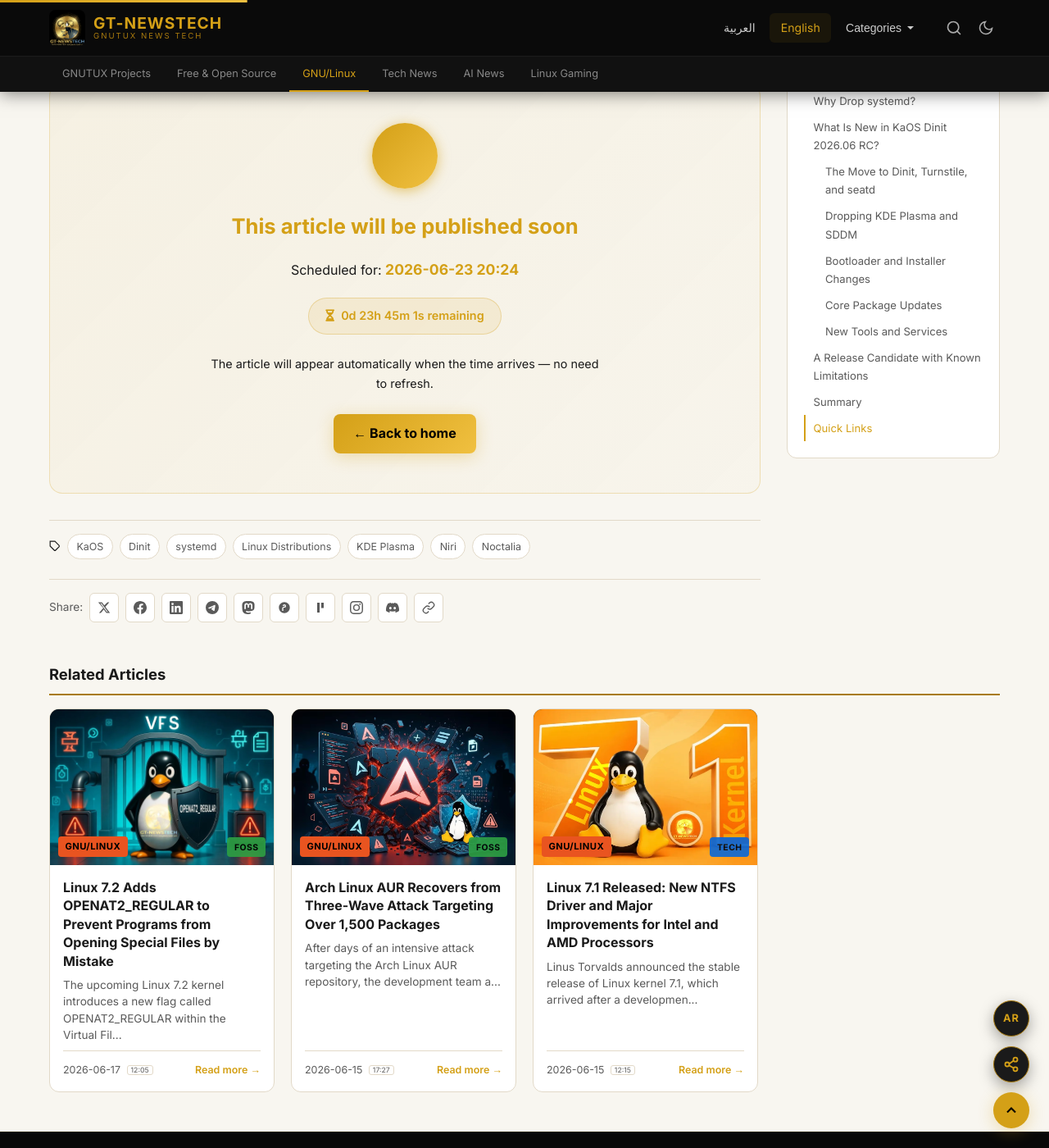
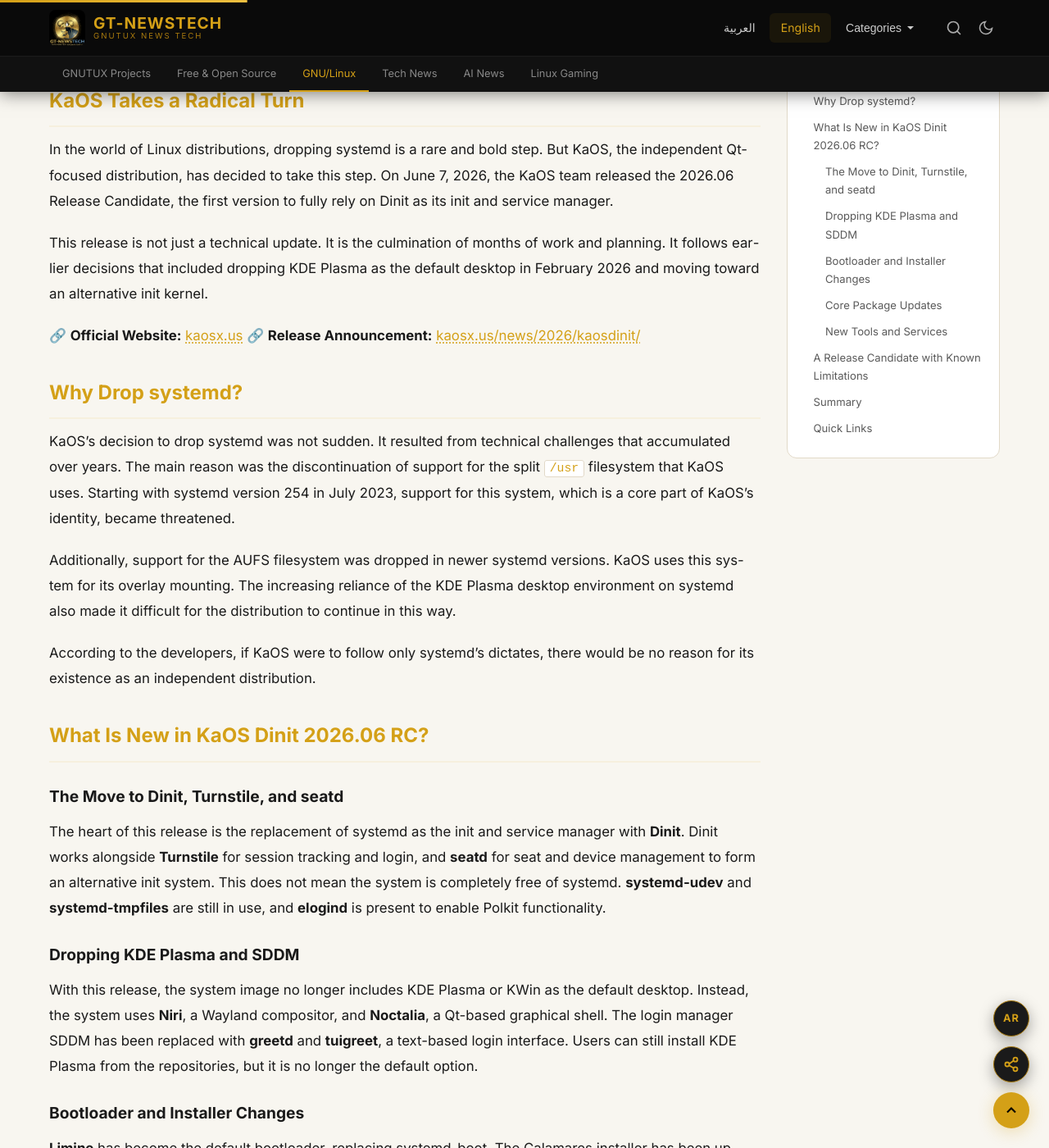
Before and after one commit to SalehGNUTUX/GT-NEWSTECH, a Jekyll site: the page built from _en/gnulinux/2026-06-23-kaos-dinit-2026-rc.md, in a window 1280 px wide and 1400 px high, scrolled down 843 px. Shown: the whole window at 82% size. Built offline with Jekyll 4.4.1, drawn with Linux system fonts in a browser that asks for light colours; nearby versions of some CDN libraries; comment, search, counter and statistics services are not loaded; some of the changed text lies outside the part shown.

Commit message:
update: via admin panel

```diff
--- a/_ar/gnulinux/2026-06-23-kaos-dinit-2026-rc.md
+++ b/_ar/gnulinux/2026-06-23-kaos-dinit-2026-rc.md
@@ -1,7 +1,10 @@
 ---
 layout: post
 title: 'KaOS 2026.06 RC: التوزيعة المستقلة تتخلى عن systemd وتتبنى Dinit و Niri'
+slug: kaos-dinit-2026-rc
+lang: ar
 category: gnulinux
+date: 2026-06-22T20:38:00.000Z
 author: GNUTUX
 excerpt: >-
   أصدرت KaOS الإصدار التجريبي 2026.06 RC، الذي يمثل خطوة جذرية في مسار التوزيعة.
--- a/_en/gnulinux/2026-06-23-kaos-dinit-2026-rc.md
+++ b/_en/gnulinux/2026-06-23-kaos-dinit-2026-rc.md
@@ -1,7 +1,10 @@
 ---
 layout: post
 title: 'KaOS 2026.06 RC: The Independent Distro Drops systemd for Dinit and Niri'
+slug: kaos-dinit-2026-rc
+lang: en
 category: gnulinux
+date: 2026-06-22T20:38:00.000Z
 author: GNUTUX
 excerpt: >-
   KaOS has released the 2026.06 Release Candidate, marking a radical shift in
```
Also changed, not shown: other parts of _ar/gnulinux/2026-06-23-kaos-dinit-2026-rc.md (+0 -3 lines), other parts of _en/gnulinux/2026-06-23-kaos-dinit-2026-rc.md (+0 -3 lines).
